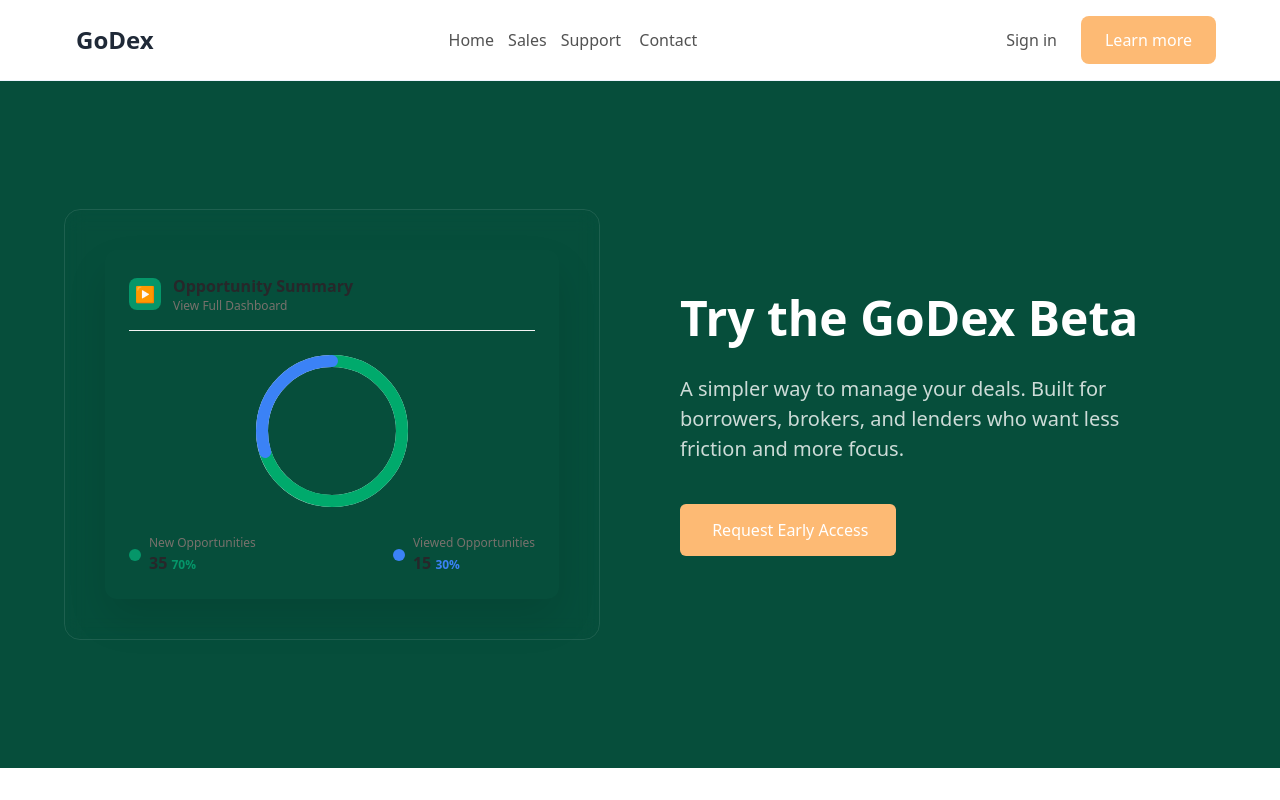
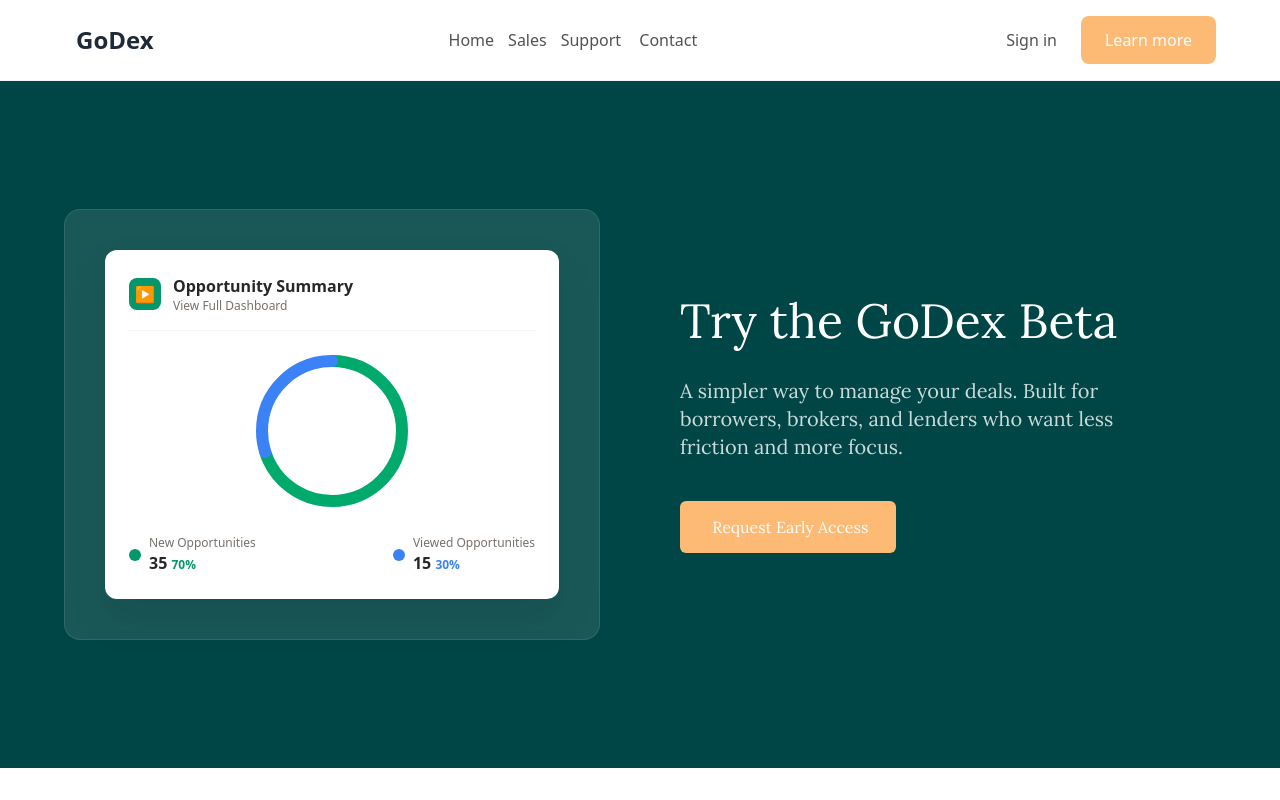
Before and after one commit to narayan-jat/Deal-management-platform, a React (Vite) app: page / in a window 1280 px wide. Shown: the top 800 px of the page. Built offline with nearby package versions, Linux system fonts and the light colour scheme; no server answers.

Commit message:
Style: Updated HeroSection with brand font and color

```diff
--- a/src/components/landing/HeroSection.tsx
+++ b/src/components/landing/HeroSection.tsx
@@ -1,12 +1,12 @@
 export default function HeroSection() {
   return (
-    <section className="grid overflow-hidden relative gap-20 items-center px-16 py-32 mx-auto my-0 bg-emerald-900 grid-cols-[1fr_1fr] max-w-[1488px] text-[white] max-md:gap-10 max-md:px-8 max-md:py-20 max-md:grid-cols-[1fr]">
+    <section className="grid overflow-hidden relative gap-20 items-center px-16 py-32 mx-auto my-0 bg-godex-primary grid-cols-[1fr_1fr] max-w-[1488px] text-[white] max-md:gap-10 max-md:px-8 max-md:py-20 max-md:grid-cols-[1fr]">
       <div className="absolute top-5 right-10 opacity-30 bg-[20px_20px] h-[200px] w-[200px]" />
-      <div className="absolute bottom-10 opacity-40 bg-[15px_15px] h-[150px] left-[60px] w-[150px]" />
-      <div className="relative p-10 rounded-2xl border border-solid backdrop-blur-[10px] border-white border-opacity-10">
-        <div className="p-6 rounded-xl shadow-[0_20px_40px_rgba(0,0,0,0.1)]">
-          <div className="flex justify-between items-center pb-4 mb-5 border-b border-solid border-b-zinc-100">
-            <div className="flex gap-3 items-center">
+        <div className="absolute bottom-10 opacity-40 bg-[15px_15px] h-[150px] left-[60px] w-[150px]" />
+         <div className="relative p-10 rounded-2xl border border-solid backdrop-blur-[10px] border-white border-opacity-10 bg-white/10">
+           <div className="p-6 rounded-xl shadow-[0_20px_40px_rgba(0,0,0,0.1)] bg-white">
+             <div className="flex justify-between items-center pb-4 mb-5 border-b border-solid border-b-zinc-100">
+               <div className="flex gap-3 items-center">
               <div className="w-8 h-8 text-base font-semibold bg-emerald-600 rounded-lg text-[white] flex items-center justify-center">
                 ▶
               </div>
@@ -84,17 +84,22 @@ export default function HeroSection() {
         </div>
       </div>
       <div>
-        <h1 className="pr-8 mb-8 w-auto text-5xl font-semibold tracking-normal leading-none max-md:text-5xl max-sm:text-4xl">
+        <h1 className="pr-8 mb-8 w-auto text-5xl font-lora tracking-normal leading-none max-md:text-5xl max-sm:text-4xl">
           Try the GoDex Beta
         </h1>
-        <p className="mb-10 text-xl leading-normal max-w-[480px] text-white text-opacity-80">
+        <p className="mb-10 text-xl font-lora max-w-[480px] text-white text-opacity-80">
           A simpler way to manage your deals. Built for borrowers, brokers, and
           lenders who want less friction and more focus.
         </p>
-        <button className="gap-2 px-7 py-3.5 text-base font-medium bg-orange-300 rounded-md transition-all cursor-pointer border-[none] duration-[0.2s] ease-[ease] text-[white] hover:bg-[#006666]">
+        <button className="gap-2 px-7 py-3.5 text-base font-lora bg-orange-300 rounded-md transition-all cursor-pointer border-[none] duration-[0.2s] ease-[ease] text-[white] hover:bg-[#004646]">
           &nbsp;Request Early Access
         </button>
+
       </div>
     </section>
+
+
+
+
   );
 }
--- a/src/main.tsx
+++ b/src/main.tsx
@@ -1,7 +1,9 @@
+
 import React from "react"
 import ReactDOM from "react-dom/client"
 import App from "./App"
-import "./styles/global.css"
+import './styles/global.css';
+
 
 ReactDOM.createRoot(document.getElementById("root")!).render(
   <React.StrictMode>
--- a/src/styles/global.css
+++ b/src/styles/global.css
@@ -1,3 +1,6 @@
+@import url('https://fonts.googleapis.com/css2?family=Lora:wght@400;600;700&display=swap');
+
+
 @tailwind base;
 @tailwind components;
 @tailwind utilities;
--- a/tailwind.config.ts
+++ b/tailwind.config.ts
@@ -5,11 +5,19 @@ const config: Config = {
   darkMode: "class",
   content: [
     "./index.html",
-    "./src/**/*.{ts,tsx}",
+    "./src/**/*.{js,ts,jsx,tsx}",
   ],
   theme: {
     extend: {
+      fontFamily: {
+        lora: ['Lora', 'serif'],
+      },
       colors: {
+
+          godex: {
+            primary: "#004646",
+            secondary: "#C8B273",
+        },
         border: "hsl(var(--border))",
         input: "hsl(var(--input))",
         ring: "hsl(var(--ring))",
```
